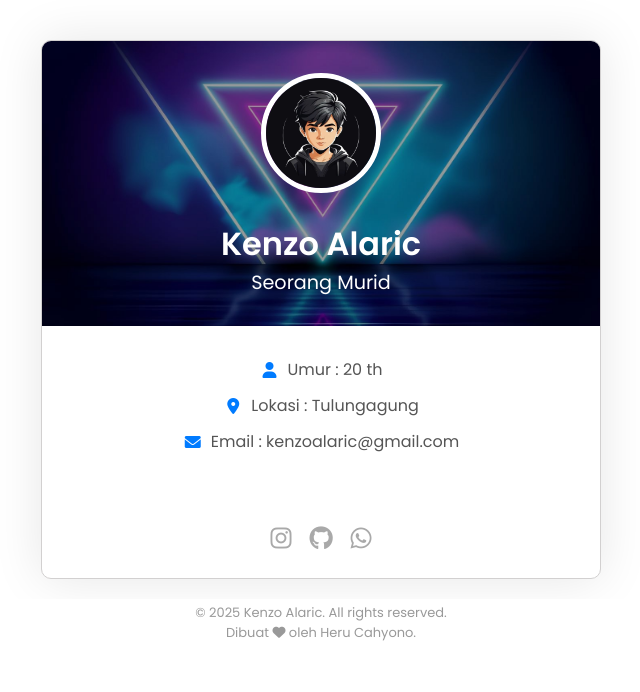
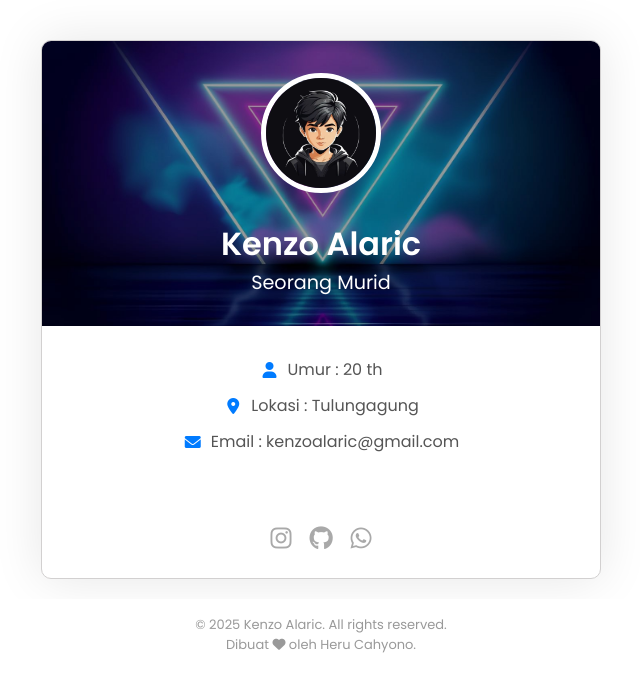
Before and after one commit to mochherucahyono/profile, a plain HTML site: page index.html in a window 1280 px wide. Shown: the whole page, without its empty margins (319-959 px from the left). Drawn offline with nearby package versions, Linux system fonts and the light colour scheme.

Commit message:
Update index.html

```diff
--- a/index.html
+++ b/index.html
@@ -31,7 +31,7 @@
             </div>
         </section>
     </div>
-    <footer class="footer py-1 mt-0 text-center">
+    <footer class="footer py-3 mt-0 text-center">
         <p>&copy; 2025 Kenzo Alaric. All rights reserved.</p>
         <p class="mt-0">Dibuat <i class="fa fa-heart"></i> oleh Heru Cahyono.</p>
     </footer>
```
